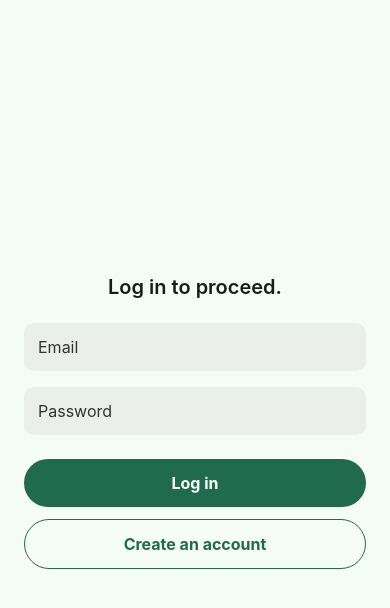
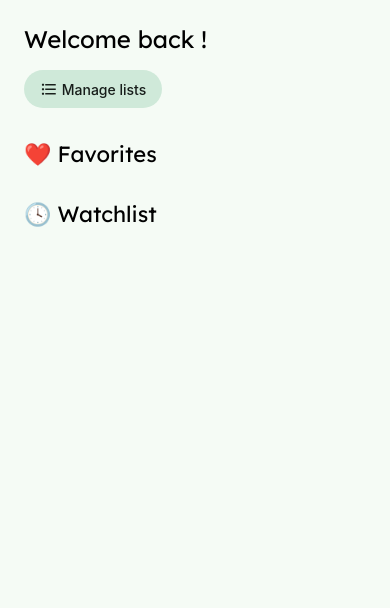
Before and after one commit to elnapratupc/AWUGIII, a React Native app in the folder morfilm/: screen /Profile in a window 390 px wide. Shown: the top 608 px of the page. Built offline with nearby package versions, Linux system fonts and the light colour scheme.

Commit message:
WelcomeCarla vinculat

```diff
--- a/morfilm/App.js
+++ b/morfilm/App.js
@@ -12,6 +12,8 @@ import ReelsScreen from './screens/reelsscreen';
 import LoginScreen from './screens/loginscreen';
 import SignupScreen from './screens/signupscreen';
 import DetailsScreen from './screens/detailsscreen';
+import ProfileScreen from './screens/profilescreen';
+
 
 const Stack = createNativeStackNavigator();
 
@@ -52,6 +54,8 @@ export default function App() {
           <Stack.Screen name="Search"  component={SearchScreen}  />
           <Stack.Screen name="Reels"   component={ReelsScreen}   />
           <Stack.Screen name="Details" component={DetailsScreen} />
+          <Stack.Screen name="Profile" component={ProfileScreen} />
+
         </Stack.Navigator>
       </NavigationContainer>
     </SafeAreaView>
--- a/morfilm/screens/AuthStack.js
+++ b/morfilm/screens/AuthStack.js
@@ -3,6 +3,8 @@ import React from 'react';
 import { createNativeStackNavigator } from '@react-navigation/native-stack';
 import LoginScreen from './loginscreen';
 import SignupScreen from './signupscreen';
+import ProfileScreen from './profilescreen';
+
 
 const Stack = createNativeStackNavigator();
 
@@ -19,6 +21,7 @@ export default function AuthStack() {
         component={SignupScreen}
         options={{ headerShown: false }}
       />
+
     </Stack.Navigator>
   );
 }
--- a/morfilm/screens/homescreen.js
+++ b/morfilm/screens/homescreen.js
@@ -141,13 +141,16 @@ export default function HomeScreen() {
   return (
     <SafeAreaView style={styles.outerContainer}>
       <ScrollView contentContainerStyle={styles.innerContainer}>
-        <View style={styles.topBar}>
-          <Icon name="account-circle-outline" size={20} color="#171d1a" />
-          <Icon name="cog-outline" size={20} color="#171d1a" />
-          <TouchableOpacity onPress={handleLogout}>
-            <Icon name="logout" size={20} color="#171d1a" />
-          </TouchableOpacity>
-        </View>
+      <View style={styles.topBar}>
+  <TouchableOpacity onPress={() => navigation.navigate('Profile')}>
+    <Icon name="account-circle-outline" size={24} color="#171d1a" />
+  </TouchableOpacity>
+  <Icon name="cog-outline" size={24} color="#171d1a" />
+  <TouchableOpacity onPress={handleLogout}>
+    <Icon name="logout" size={24} color="#171d1a" />
+  </TouchableOpacity>
+</View>
+
 
         <Text style={[textStyles.headlineSmall, styles.welcome]}>
           Welcome.
--- a/morfilm/screens/profilescreen.js
+++ b/morfilm/screens/profilescreen.js
@@ -1 +1,93 @@
-//https://www.figma.com/design/LGJmOwBrURlk4xYNH15mmX/Prototip-AWUGIII?node-id=39-15561&t=y3FzRbd2wninaYHL-4
+import React, { useEffect, useState } from 'react';
+import {
+  View,
+  Text,
+  StyleSheet,
+  ScrollView,
+  ActivityIndicator,
+  TouchableOpacity,
+} from 'react-native';
+import { supabase } from './supabaseClient';
+import { textStyles } from '../theme/typography';
+import Icon from 'react-native-vector-icons/MaterialCommunityIcons';
+
+export default function ProfileScreen() {
+  const [nickname, setNickname] = useState('');
+  const [loading, setLoading] = useState(true);
+
+  useEffect(() => {
+    const fetchNickname = async () => {
+      setLoading(true);
+      const { data: { user }, error } = await supabase.auth.getUser();
+
+      if (error) {
+        console.log('Error fetching user:', error.message);
+        setLoading(false);
+        return;
+      }
+
+      // el nickname es guarda a user_metadata quan fas signUp
+      const nicknameFromMeta = user?.user_metadata?.nickname;
+      setNickname(nicknameFromMeta || 'User');
+      setLoading(false);
+    };
+
+    fetchNickname();
+  }, []);
+
+  if (loading) {
+    return (
+      <View style={styles.loadingContainer}>
+        <ActivityIndicator size="large" color="#206a4e" />
+      </View>
+    );
+  }
+
+  return (
+    <ScrollView contentContainerStyle={styles.container}>
+      <Text style={textStyles.headlineSmall}>Welcome back {nickname}!</Text>
+
+      {/* Aquí anirà la lògica de Favorits i Watchlist més endavant */}
+
+      <TouchableOpacity style={styles.manageBtn}>
+        <Icon name="format-list-bulleted" size={18} color="#171d1a" />
+        <Text style={styles.manageBtnText}> Manage lists</Text>
+      </TouchableOpacity>
+
+      <Text style={[textStyles.titleLarge, { marginTop: 32 }]}>❤️ Favorites</Text>
+      {/* Aquí carregaràs les pelis favorites des de Supabase */}
+
+      <Text style={[textStyles.titleLarge, { marginTop: 32 }]}>🕓 Watchlist</Text>
+      {/* Aquí carregaràs les pelis de la watchlist també */}
+    </ScrollView>
+  );
+}
+
+const styles = StyleSheet.create({
+  container: {
+    backgroundColor: '#f5fbf5',
+    padding: 24,
+    flexGrow: 1,
+  },
+  loadingContainer: {
+    flex: 1,
+    justifyContent: 'center',
+    alignItems: 'center',
+    backgroundColor: '#f5fbf5',
+  },
+  manageBtn: {
+    backgroundColor: '#cfe9d9',
+    borderRadius: 100,
+    paddingVertical: 10,
+    paddingHorizontal: 16,
+    flexDirection: 'row',
+    alignItems: 'center',
+    alignSelf: 'flex-start',
+    marginTop: 16,
+  },
+  manageBtnText: {
+    fontSize: 14,
+    color: '#171d1a',
+    fontWeight: '500',
+  },
+});
```
